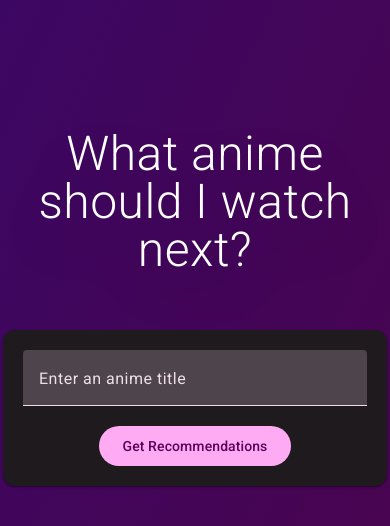
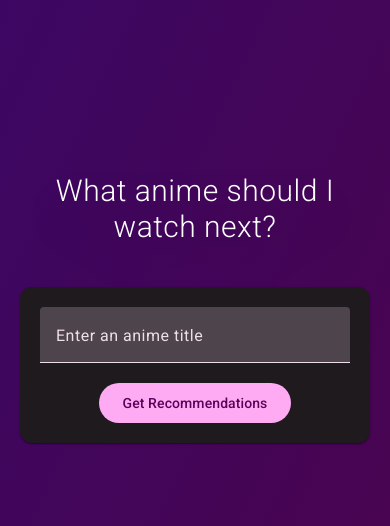
Before and after one commit to phyrozz/what-anime-should-i-watch, an Angular app: page / in a window 390 px wide. Shown: the part 114-640 px from the top of the page. Built offline with nearby package versions, Linux system fonts and the light colour scheme.

Commit message:
fixed mobile view

```diff
--- a/angular.json
+++ b/angular.json
@@ -91,6 +91,9 @@
             ],
             "scripts": []
           }
+        },
+        "deploy": {
+          "builder": "angular-cli-ghpages:deploy"
         }
       }
     }
--- a/package.json
+++ b/package.json
@@ -29,6 +29,7 @@
     "@angular/cli": "^18.0.7",
     "@angular/compiler-cli": "^18.0.0",
     "@types/jasmine": "~5.1.0",
+    "angular-cli-ghpages": "^2.0.1",
     "autoprefixer": "^10.4.19",
     "jasmine-core": "~5.1.0",
     "karma": "~6.4.0",
--- a/src/app/app.component.html
+++ b/src/app/app.component.html
@@ -1 +1,3 @@
-<router-outlet></router-outlet>
+<div class="bg-gradient-to-br from-purple-950 to-fuchsia-950">
+    <router-outlet></router-outlet>
+</div>
--- a/src/app/components/anime-recommendations/anime-recommendations.component.html
+++ b/src/app/components/anime-recommendations/anime-recommendations.component.html
@@ -1,8 +1,8 @@
-<div class="h-screen w-full flex flex-col justify-center items-center gap-5 bg-gradient-to-br from-purple-950 to-fuchsia-950">
-    <p class="font-thin text-5xl text-center text-white drop-shadow-2xl">What anime should I watch next?</p>
+<div class="h-screen w-full flex flex-col justify-center items-center gap-5 overflow-y-auto md:p-0 p-5">
+    <p class="font-thin md:text-5xl text-3xl text-center text-white drop-shadow-2xl">What anime should I watch next?</p>
 
     <!-- Input Form and Button -->
-    <mat-card class="w-96 p-5 flex justify-center items-center shadow-2xl">
+    <mat-card class="md:w-96 w-full p-5 flex justify-center items-center shadow-2xl">
       <mat-form-field class="w-full">
         <mat-label>Enter an anime title</mat-label>
         <input matInput placeholder="Try Steins;Gate?" [(ngModel)]="animeName" [ngModelOptions]="{standalone: true}">
@@ -13,12 +13,12 @@
     </mat-card>
 
     <!-- Loading Indicator -->
-    <mat-card *ngIf="loading" class="p-5 shadow-2xl w-96 text-center flex justify-center items-center">
+    <mat-card *ngIf="loading" class="p-5 shadow-2xl md:w-96 w-full text-center flex justify-center items-center">
       <mat-spinner diameter="50"></mat-spinner>
     </mat-card>
 
     <!-- Anime Recommendations Carousel -->
-    <mat-card *ngIf="!loading && recommendations.length > 0" class="p-5 shadow-2xl w-96">
+    <mat-card *ngIf="!loading && recommendations.length > 0" class="p-5 shadow-2xl md:w-96 w-full">
       <div class="flex justify-between items-center">
         <button mat-icon-button (click)="prevAnime()" [disabled]="currentAnimeIndex === 0">
           <mat-icon>chevron_left</mat-icon>
```
Also changed, not shown: 1 other file (tests, documents, lock files or other folders).
